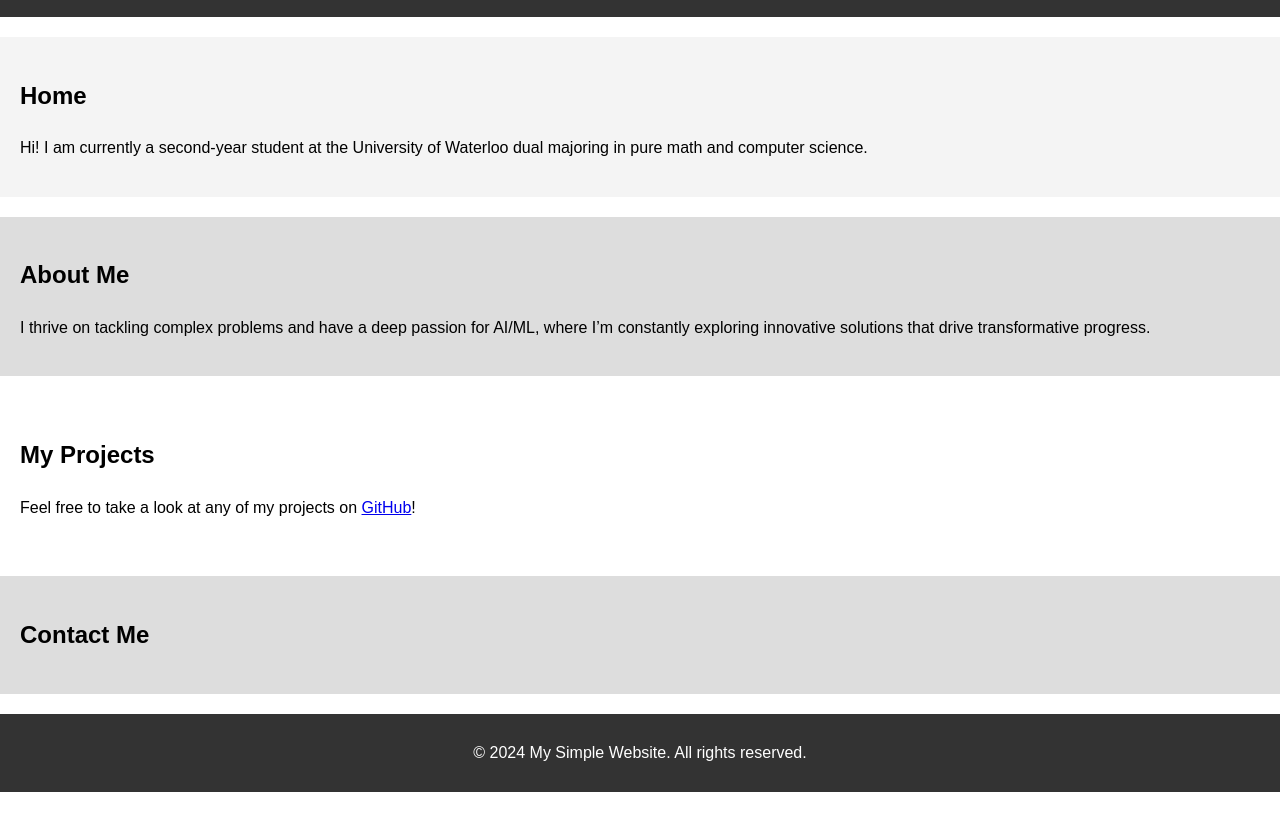
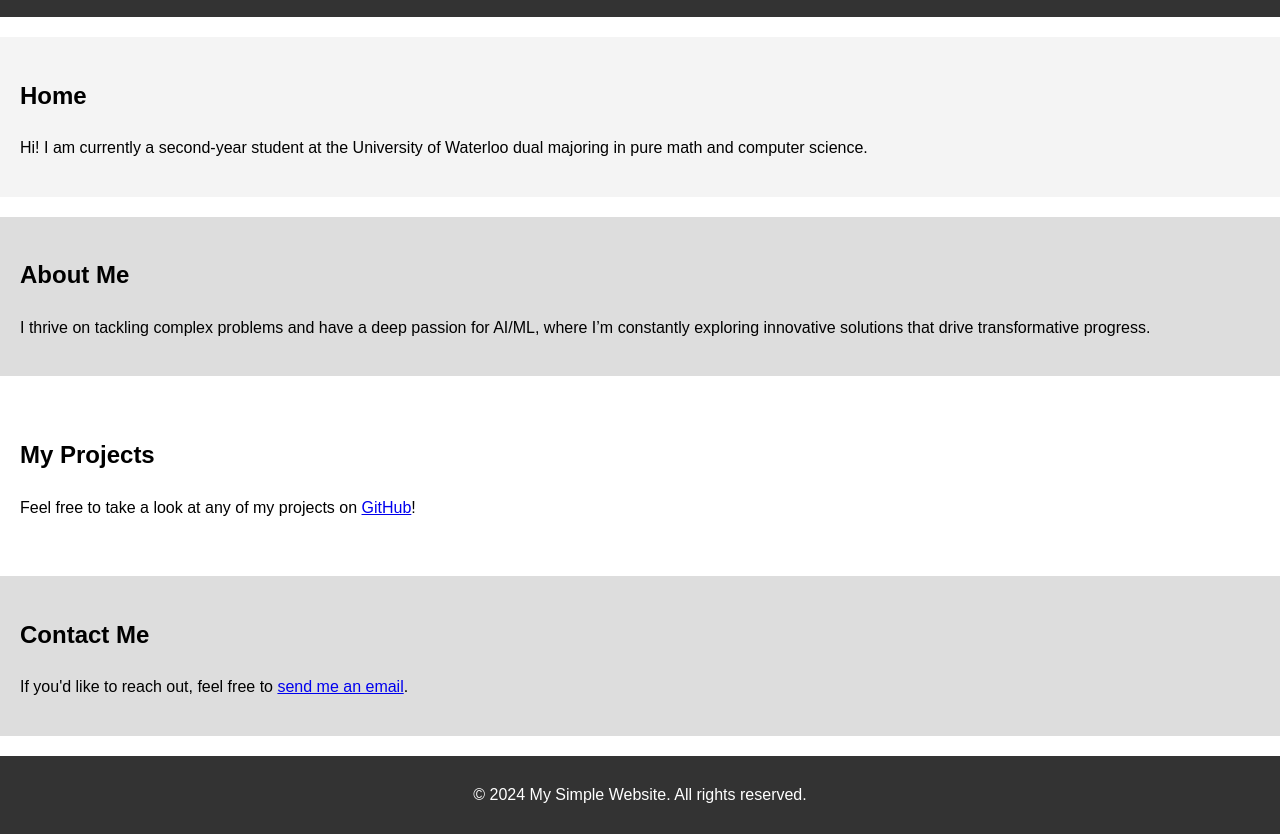
Before and after one commit to picklesauce/my-website, a plain HTML site: page index.html in a window 1280 px wide. Shown: the part 118-952 px from the top of the page. Before the commit the page ends 910 px from the top, so only its background shows below. Drawn offline with Linux system fonts and the light colour scheme.

Commit message:
Update index.html

```diff
--- a/index.html
+++ b/index.html
@@ -39,7 +39,9 @@
 
     <section id="contact">
         <h2>Contact Me</h2>
-        <p></p>
+        <p>If you'd like to reach out, feel free to
+        <a href="mailto:picklesauce1167@gmail.com">send me an email</a>.
+    </p>
     </section>
 
     <footer>
```
